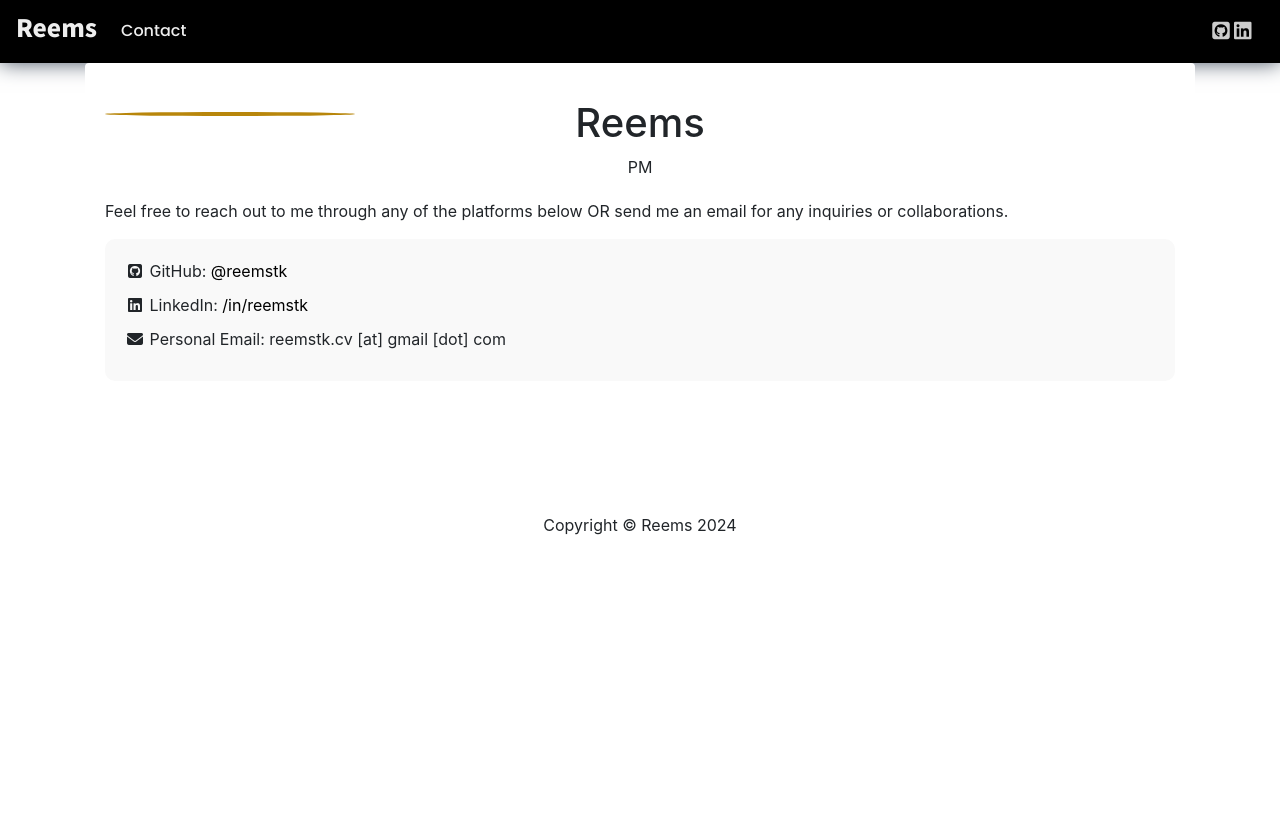
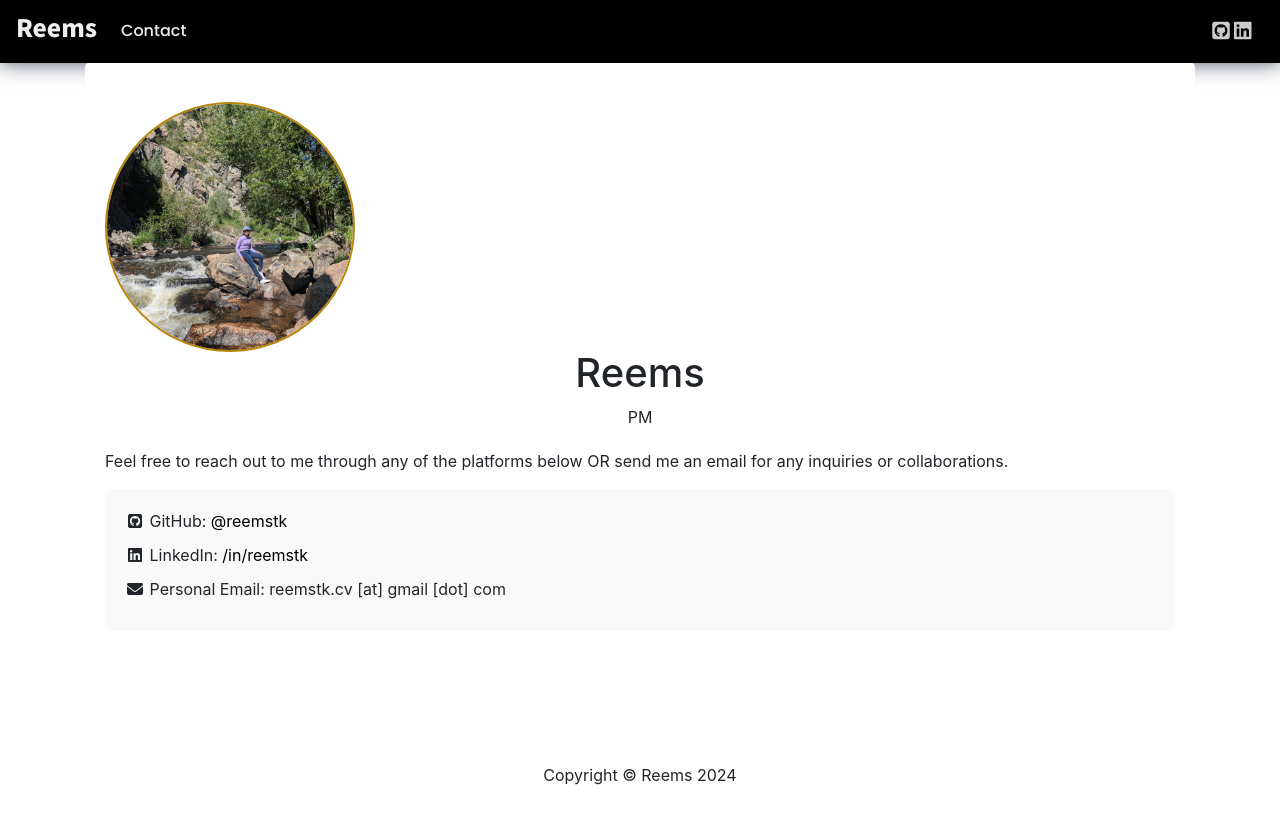
Before and after one commit to reemstk/reemstk.github.io, a Jekyll site: the page built from contact.md, in a window 1280 px wide. Shown: the top 824 px of the page. Built offline with Jekyll 4.4.1, drawn with Linux system fonts in a browser that asks for light colours; nearby versions of some CDN libraries; comment, search, counter and statistics services are not loaded.

Commit message:
Update contact.html

```diff
--- a/_layouts/contact.html
+++ b/_layouts/contact.html
@@ -118,13 +118,12 @@ last-updated: 2024-07-16 10:12 AM
 
 .flip-box {
   background-color: transparent;
-  max-width: 250px;
-  max-height: 250px;
+  width: 250px;
+  height: 250px;
   perspective: 1000px;
 }
 
 .flip-box-inner {
-  position: relative;
   width: 100%;
   height: 100%;
   text-align: center;
```
